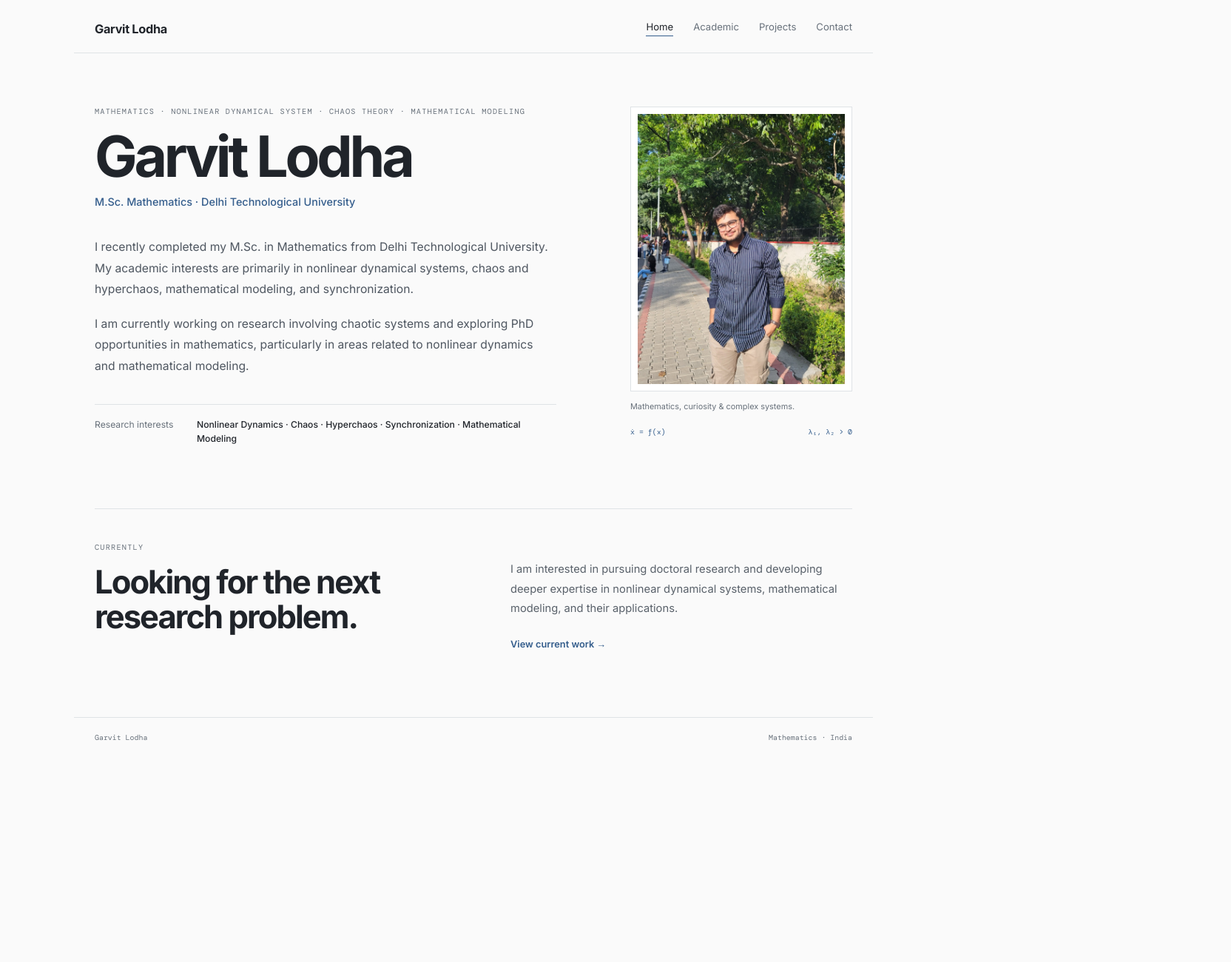
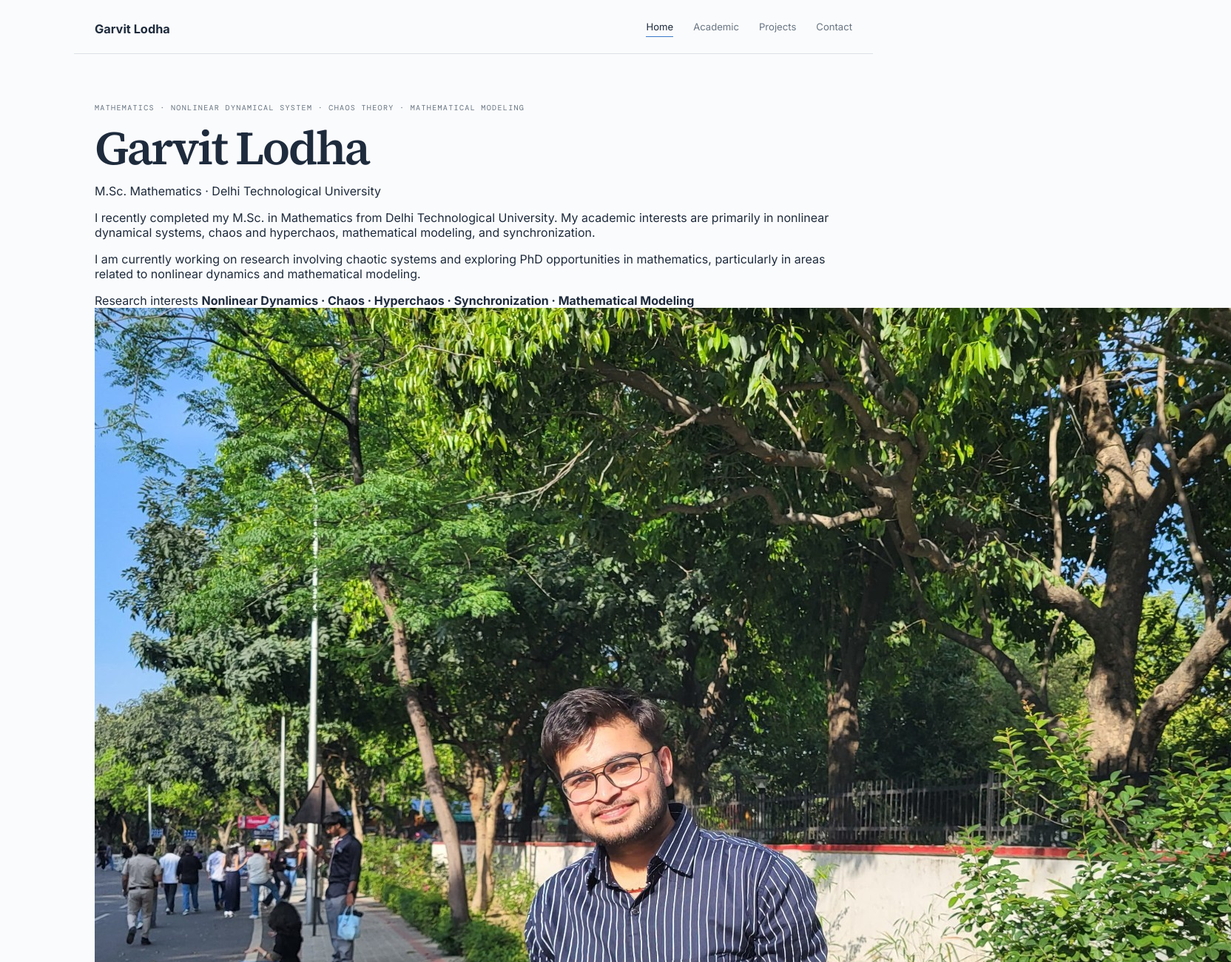
Before and after one commit to garvitlodha/garvitlodha.github.io, a plain HTML site: page index.html in a window 1280 px wide. Shown: the top 1300 px of the page at 74% size, 1664 px wide, since content can reach past the window. Before the commit the page ends 1031 px from the top, so only its background shows below. Drawn offline with nearby package versions, Linux system fonts and the light colour scheme.

Commit message:
Update CSS styles and font imports

```diff
--- a/style.css
+++ b/style.css
@@ -1,251 +1,42 @@
-@import url('https://fonts.googleapis.com/css2?family=DM+Mono:wght@400;500&family=Inter:wght@400;500;600;700&display=swap');
+@import url('https://fonts.googleapis.com/css2?family=DM+Mono:wght@400;500&family=Inter:wght@400;500;600;700&family=Source+Serif+4:ital,wght@0,500;0,600;1,500&display=swap');
 
-:root {
-  --bg: #fafafa;
-  --paper: #ffffff;
-  --text: #20242a;
-  --muted: #68717b;
-  --line: #dfe3e6;
-  --accent: #345d8c;
-}
-
-* { box-sizing: border-box; }
-
-body {
-  margin: 0;
-  background: var(--bg);
-  color: var(--text);
-  font-family: "Inter", Arial, sans-serif;
-}
-
-a { color: inherit; text-decoration: none; }
-
-.site-header {
-  max-width: 1080px;
-  margin: 0 auto;
-  padding: 28px 28px 22px;
-  border-bottom: 1px solid var(--line);
-  display: flex;
-  align-items: center;
-  justify-content: space-between;
-}
-
-.site-title {
-  font-size: 1.02rem;
-  font-weight: 700;
-  letter-spacing: -0.02em;
-}
-
-nav {
-  display: flex;
-  gap: 27px;
-}
-
-nav a {
-  font-size: 0.82rem;
-  color: var(--muted);
-  padding-bottom: 4px;
-  border-bottom: 1px solid transparent;
-}
-
-nav a:hover,
-nav a.active {
-  color: var(--text);
-}
-
-nav a.active {
-  border-color: var(--accent);
-}
-
-main {
-  max-width: 1080px;
-  margin: 0 auto;
-  padding: 72px 28px 90px;
-}
-
-.intro-section {
-  display: grid;
-  grid-template-columns: minmax(0, 1.45fr) 300px;
-  gap: 100px;
-  align-items: start;
-}
-
-.label {
-  margin: 0 0 17px;
-  font-family: "DM Mono", monospace;
-  font-size: 0.64rem;
-  letter-spacing: 0.12em;
-  color: var(--muted);
-}
-
-h1 {
-  margin: 0;
-  font-size: clamp(3rem, 6vw, 5.4rem);
-  line-height: 0.98;
-  letter-spacing: -0.055em;
-  font-weight: 700;
-}
-
-.role {
-  margin: 15px 0 39px;
-  color: var(--accent);
-  font-size: 0.9rem;
-  font-weight: 500;
-}
-
-.bio {
-  max-width: 680px;
-  margin: 0 0 18px;
-  color: #4e5660;
-  font-size: 0.98rem;
-  line-height: 1.82;
-}
-
-.interest-line {
-  max-width: 700px;
-  margin-top: 36px;
-  padding-top: 17px;
-  border-top: 1px solid var(--line);
-  display: grid;
-  grid-template-columns: 120px 1fr;
-  gap: 18px;
-  font-size: 0.76rem;
-  line-height: 1.6;
-}
-
-.interest-line span {
-  color: var(--muted);
-}
-
-.interest-line strong {
-  font-weight: 500;
-}
-
-.profile {
-  position: relative;
-}
-
-.photo-wrap {
-  background: var(--paper);
-  padding: 9px;
-  border: 1px solid var(--line);
-}
-
-.photo-wrap img {
-  width: 100%;
-  height: 365px;
-  object-fit: cover;
-  display: block;
-}
-
-.caption {
-  margin: 12px 0 0;
-  color: var(--muted);
-  font-size: 0.68rem;
-  line-height: 1.5;
-}
-
-.math-mark {
-  margin-top: 20px;
-  display: flex;
-  justify-content: space-between;
-  font-family: "DM Mono", monospace;
-  font-size: 0.62rem;
-  color: var(--accent);
-}
-
-.current-section {
-  margin-top: 85px;
-  padding-top: 45px;
-  border-top: 1px solid var(--line);
-  display: grid;
-  grid-template-columns: 1fr 1fr;
-  gap: 100px;
-}
-
-.section-heading h2 {
-  margin: 0;
-  font-size: clamp(1.9rem, 3.4vw, 3rem);
-  line-height: 1.08;
-  letter-spacing: -0.045em;
-}
-
-.current-copy {
-  max-width: 480px;
-  padding-top: 23px;
-}
-
-.current-copy p {
-  margin: 0 0 23px;
-  color: #59616a;
-  font-size: 0.92rem;
-  line-height: 1.8;
-}
-
-.current-copy a {
-  color: var(--accent);
-  font-size: 0.8rem;
-  font-weight: 600;
-}
-
-footer {
-  max-width: 1080px;
-  margin: 0 auto;
-  padding: 20px 28px 28px;
-  border-top: 1px solid var(--line);
-  display: flex;
-  justify-content: space-between;
-  color: var(--muted);
-  font-family: "DM Mono", monospace;
-  font-size: 0.62rem;
-}
-
-@media (max-width: 760px) {
-  .site-header {
-    padding: 22px 18px 17px;
-  }
-
-  nav { gap: 14px; }
-  nav a { font-size: 0.7rem; }
-
-  main { padding: 48px 18px 65px; }
-
-  .intro-section {
-    grid-template-columns: 1fr;
-    gap: 42px;
-  }
-
-  h1 { font-size: clamp(3rem, 16vw, 4.4rem); }
-
-  .role { margin-bottom: 30px; }
-
-  .bio { font-size: 0.9rem; line-height: 1.75; }
-
-  .interest-line {
-    grid-template-columns: 1fr;
-    gap: 5px;
-    margin-top: 28px;
-  }
-
-  .profile {
-    max-width: 330px;
-  }
-
-  .photo-wrap img {
-    height: auto;
-    max-height: 430px;
-  }
-
-  .current-section {
-    margin-top: 60px;
-    grid-template-columns: 1fr;
-    gap: 18px;
-  }
-
-  .current-copy { padding-top: 0; }
-
-  footer {
-    padding-left: 18px;
-    padding-right: 18px;
-  }
-}
+:root{--bg:#fafbfc;--paper:#fff;--text:#1e2b3d;--muted:#687583;--line:#dce2e8;--accent:#3979c9;--soft:#f1f5f9}
+*{box-sizing:border-box}
+body{margin:0;background:var(--bg);color:var(--text);font-family:Inter,Arial,sans-serif}
+a{text-decoration:none;color:inherit}
+.site-header{max-width:1080px;margin:auto;padding:28px 28px 22px;border-bottom:1px solid var(--line);display:flex;justify-content:space-between;align-items:center}
+.site-title{font-weight:700;font-size:1.02rem}
+nav{display:flex;gap:27px}nav a{font-size:.82rem;color:var(--muted);padding-bottom:5px;border-bottom:1px solid transparent}nav a:hover,nav a.active{color:var(--text)}nav a.active{border-color:var(--accent)}
+main{max-width:1080px;margin:auto;padding:66px 28px 90px}
+.page-intro{display:flex;justify-content:space-between;align-items:end;gap:40px}
+.label{font-family:"DM Mono",monospace;font-size:.63rem;letter-spacing:.13em;color:var(--muted);margin:0 0 15px}
+h1,h2{font-family:"Source Serif 4",Georgia,serif}
+h1{font-size:clamp(2.8rem,5vw,4.7rem);line-height:1.02;letter-spacing:-.045em;margin:0}
+.subtitle{color:var(--muted);font-size:.94rem;line-height:1.7;margin:15px 0 0}
+.equation{font-family:"DM Mono",monospace;color:var(--accent);font-size:.68rem;display:grid;gap:8px;text-align:right}
+.tabs{display:flex;margin-top:52px;border-bottom:1px solid var(--line);gap:0}
+.tab{border:0;background:transparent;color:var(--muted);font:500 .86rem Inter,Arial,sans-serif;padding:13px 30px 14px;cursor:pointer;border-bottom:2px solid transparent}
+.tab.active{color:var(--text);border-color:var(--accent);background:var(--paper)}
+.tab-panel{display:none;padding-top:43px}.tab-panel.active{display:block}
+.content-grid{display:grid;grid-template-columns:1.35fr .8fr;gap:85px}
+.block{padding:0 0 38px;margin-bottom:38px;border-bottom:1px solid var(--line)}
+.block:last-child{margin-bottom:0}
+.block h2{font-size:1.55rem;line-height:1.3;margin:0 0 7px;font-weight:600}
+.block>p:not(.label):not(.meta){color:#566270;line-height:1.75;font-size:.9rem;max-width:650px}
+.education-item{padding-left:18px;border-left:2px solid #bcd4ef;margin:0 0 27px}
+.education-item:last-child{margin-bottom:0}
+.year,.meta{font-family:"DM Mono",monospace;font-size:.64rem;color:var(--muted)}
+.education-item h2{margin:6px 0 3px;font-size:1.38rem}.education-item p{margin:0;color:#566270;font-size:.86rem}
+.meta{margin:8px 0 0!important}
+.side-block{padding:0 0 38px}
+.skills{display:flex;gap:10px}.skills span{background:var(--soft);border:1px solid #e0e8f0;padding:10px 18px;font-size:.78rem;border-radius:3px}
+.research-sketch{border-top:1px solid var(--line);padding-top:24px;color:var(--muted)}
+.research-sketch svg{width:100%;height:auto}.research-sketch path{stroke:#9dbfe5;stroke-width:1;opacity:.8}.research-sketch span{font: .63rem "DM Mono",monospace}
+.research-grid{grid-template-columns:1.1fr .9fr}
+.interest-list{list-style:none;margin:0;padding:0}.interest-list li{font-family:"Source Serif 4",Georgia,serif;font-size:1.18rem;padding:9px 0;border-bottom:1px solid var(--line)}.interest-list li:before{content:"";display:inline-block;width:6px;height:6px;border-radius:50%;background:var(--accent);margin:0 13px 3px 0}
+.research-aside{min-height:420px;background:var(--paper);border:1px solid var(--line);padding:35px;display:flex;flex-direction:column;justify-content:center;position:relative;overflow:hidden}
+.large-equation{font:1.5rem "DM Mono",monospace;color:var(--accent);position:relative;z-index:2}
+.phase-lines{position:absolute;width:520px;height:250px;border:1px solid #cfe0f2;border-radius:50%;transform:rotate(-25deg);right:-150px;top:95px}.phase-lines:before,.phase-lines:after{content:"";position:absolute;inset:20px;border:1px solid #d8e6f5;border-radius:50%}.phase-lines:after{inset:40px}
+.research-aside p{position:relative;z-index:2;color:var(--muted);font:italic 1.05rem "Source Serif 4",Georgia,serif;line-height:1.5;margin-top:140px}
+footer{max-width:1080px;margin:auto;padding:20px 28px 28px;border-top:1px solid var(--line);display:flex;justify-content:space-between;color:var(--muted);font: .62rem "DM Mono",monospace}
+@media(max-width:760px){.site-header{padding:22px 18px 17px}nav{gap:14px}nav a{font-size:.7rem}main{padding:48px 18px 65px}.page-intro{display:block}.equation{text-align:left;margin-top:22px;display:flex;gap:18px}.tabs{margin-top:38px}.tab{padding-left:20px;padding-right:20px}.content-grid,.research-grid{grid-template-columns:1fr;gap:35px}.block{padding-bottom:30px;margin-bottom:30px}.research-aside{min-height:300px}.research-aside p{margin-top:110px}footer{padding-left:18px;padding-right:18px}}
```
